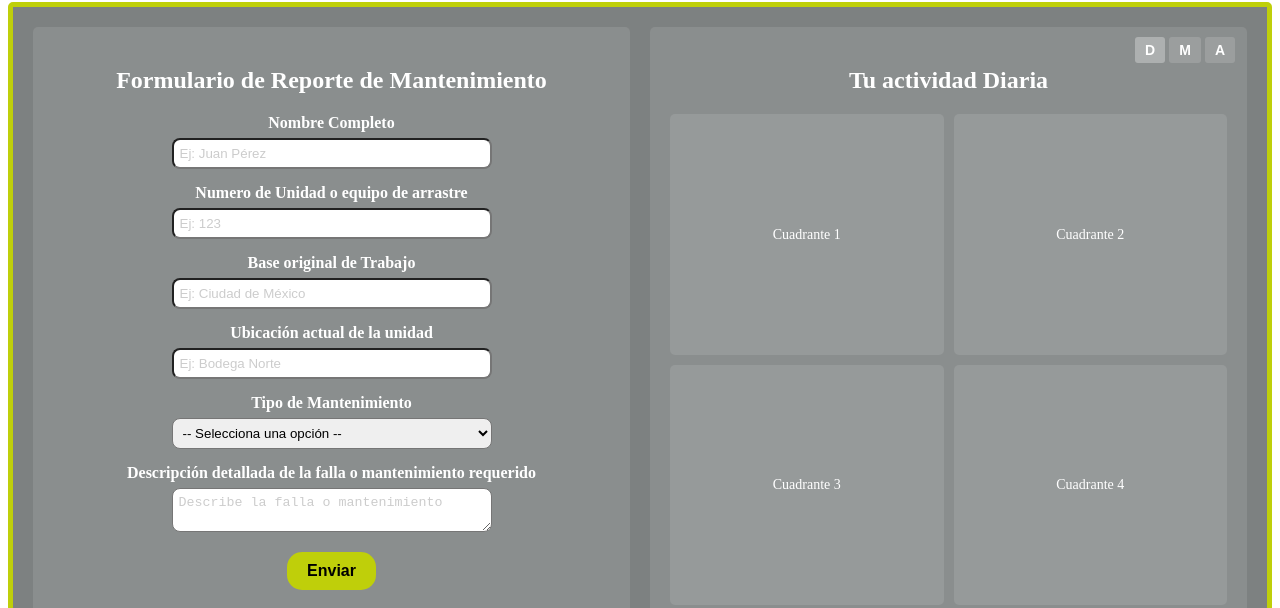
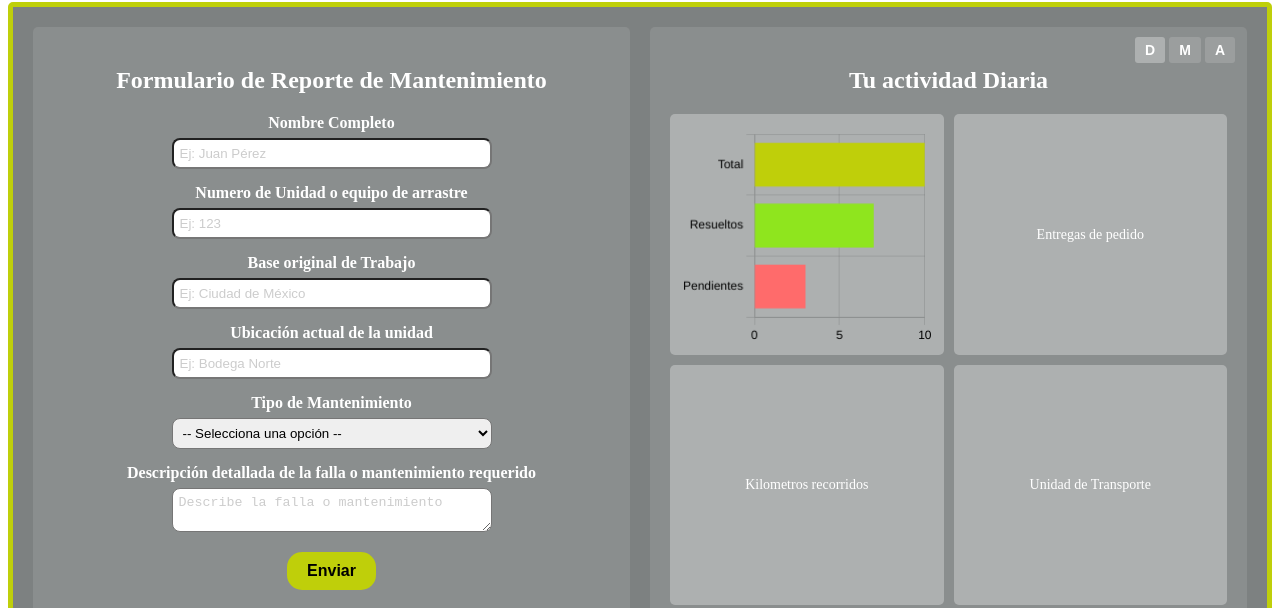
Before and after one commit to Amayrani-web/Hackaton_DEV.F, a website: page index.html in a window 1280 px wide. Shown: the part 464-1072 px from the top of the page. Drawn offline with nearby package versions, Linux system fonts and the light colour scheme.

Commit message:
Feat(Quadrant): Integrando grafica KPI 1

```diff
--- /dev/null
+++ b/KPI.js
@@ -0,0 +1,59 @@
+const dataDiaria = { total: 10, resueltos: 7, pendientes: 3 };
+const dataMensual = { total: 50, resueltos: 35, pendientes: 15 };
+const dataAnual = { total: 200, resueltos: 140, pendientes: 60 };
+
+let chart;
+
+document.addEventListener('DOMContentLoaded', function() {
+    const ctx = document.getElementById('reportes-chart').getContext('2d');
+    chart = new Chart(ctx, {
+        type: 'bar',
+        data: {
+            labels: ['Total', 'Resueltos', 'Pendientes'],
+            datasets: [{
+                label: 'Reportes',
+                data: [dataDiaria.total, dataDiaria.resueltos, dataDiaria.pendientes],
+                backgroundColor: ['#bfcf0a', '#8fe51e', '#ff6b6b'],
+            }]
+        },
+        options: {
+            indexAxis: 'y', // horizontal
+            responsive: true,
+            maintainAspectRatio: false,
+            backgroundColor: 'white',
+            plugins: {
+                legend: {
+                    display: false
+                }
+            },
+            scales: {
+                x: {
+                    beginAtZero: true,
+                    ticks: {
+                        color: 'black'
+                    },
+                    grid: {
+                        color: 'rgba(0,0,0,0.1)'
+                    }
+                },
+                y: {
+                    ticks: {
+                        color: 'black'
+                    },
+                    grid: {
+                        color: 'rgba(0,0,0,0.1)'
+                    }
+                }
+            }
+        }
+    });
+});
+
+window.updateChart = function(period) {
+    let data;
+    if (period === 'Diaria') data = dataDiaria;
+    else if (period === 'Mensual') data = dataMensual;
+    else data = dataAnual;
+    chart.data.datasets[0].data = [data.total, data.resueltos, data.pendientes];
+    chart.update();
+};
--- a/index.html
+++ b/index.html
@@ -5,6 +5,7 @@
     <meta name="viewport" content="width=device-width, initial-scale=1" />
     <title>GRUPO SID by Traxión - Mantenimiento de Unidades</title>
     <link rel="stylesheet" href="styles.css" />
+    <script src="https://cdn.jsdelivr.net/npm/chart.js"></script>
 </head>
 <body>
     <div class="imagen-centrada">
@@ -88,10 +89,10 @@
             </div>
             <h2>Tu actividad Diaria</h2>
             <div class="quadrants">
-                <div class="quadrant">Cuadrante 1</div>
-                <div class="quadrant">Cuadrante 2</div>
-                <div class="quadrant">Cuadrante 3</div>
-                <div class="quadrant">Cuadrante 4</div>
+                <div class="quadrant"><canvas id="reportes-chart"></canvas></div>
+                <div class="quadrant">Entregas de pedido</div>
+                <div class="quadrant">Kilometros recorridos</div>
+                <div class="quadrant">Unidad de Transporte</div>
             </div>
         </div>
     </section>
@@ -145,6 +146,7 @@
             });
         });
     </script>
+    <script src="KPI.js"></script>
     <script src="tabs.js"></script>
 </body>
 </html>
--- a/styles.css
+++ b/styles.css
@@ -191,7 +191,7 @@ form#apply input, form#apply textarea, form#apply select {
 }
 
 .quadrant {
-    background: rgba(255, 255, 255, 0.1);
+    background: rgba(255, 255, 255, 0.3);
     border-radius: 5px;
     display: flex;
     align-items: center;
@@ -200,6 +200,11 @@ form#apply input, form#apply textarea, form#apply select {
     font-size: 14px;
     text-align: center;
     padding: 10px;
+}
+
+.quadrant canvas {
+    width: 100% !important;
+    height: 100% !important;
 }
 
 @media (max-width: 768px) {
--- a/tabs.js
+++ b/tabs.js
@@ -5,6 +5,9 @@ document.addEventListener('DOMContentLoaded', function() {
             this.classList.add('active');
             const period = this.dataset.period;
             document.querySelector('.right-section h2').textContent = 'Tu actividad ' + period;
+            if (window.updateChart) {
+                window.updateChart(period);
+            }
         });
     });
 });
```
